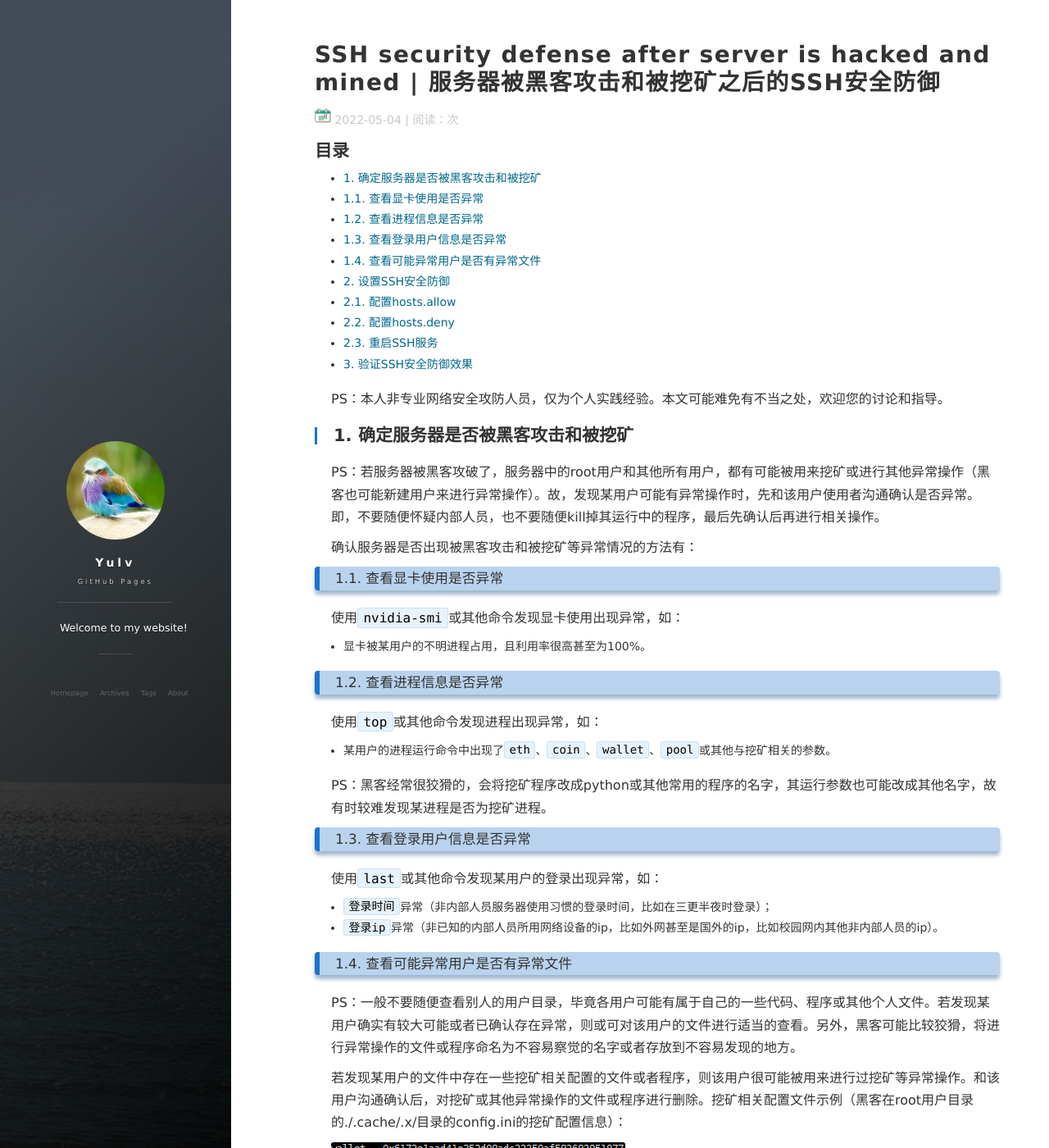
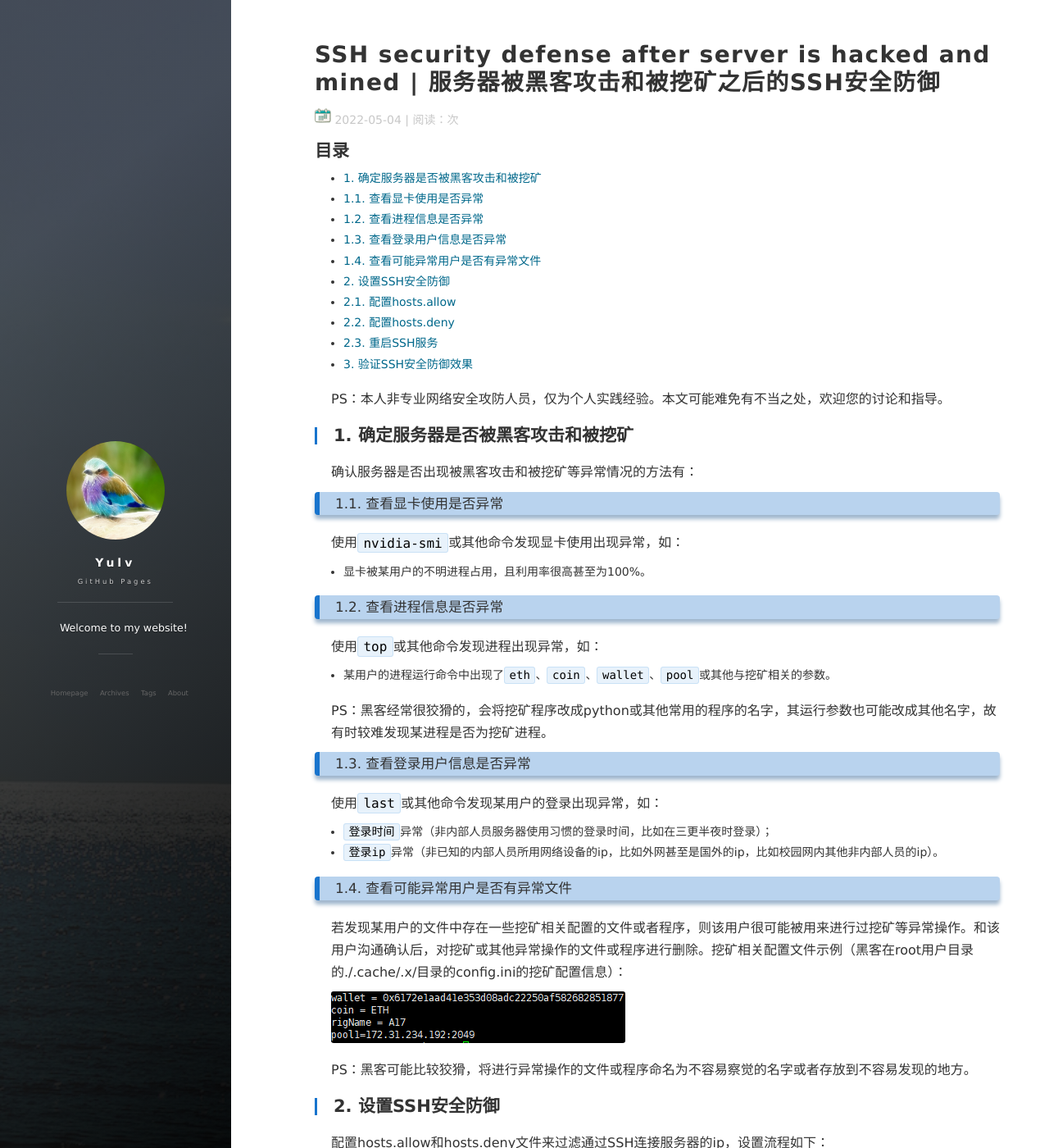
Before and after one commit to Yulv-git/Yulv-git.github.io, a Jekyll site: the page built from _posts/2022-05-04-Server-SSH-Security-Defense.md, in a window 1280 px wide and 1400 px high. Shown: the whole window at 82% size. Built offline with Jekyll 4.4.1, drawn with Linux system fonts in a browser that asks for light colours; nearby versions of some CDN libraries; comment, search, counter and statistics services are not loaded; some of the changed text lies outside the part shown.

Commit message:
Update blog.

````diff
--- a/_posts/2022-05-04-Server-SSH-Security-Defense.md
+++ b/_posts/2022-05-04-Server-SSH-Security-Defense.md
@@ -7,8 +7,6 @@ tags: Server
 PS：本人非专业网络安全攻防人员，仅为个人实践经验。本文可能难免有不当之处，欢迎您的讨论和指导。
 
 ## 1. 确定服务器是否被黑客攻击和被挖矿
-
-PS：若服务器被黑客攻破了，服务器中的root用户和其他所有用户，都有可能被用来挖矿或进行其他异常操作（黑客也可能新建用户来进行异常操作）。故，发现某用户可能有异常操作时，先和该用户使用者沟通确认是否异常。即，不要随便怀疑内部人员，也不要随便kill掉其运行中的程序，最后先确认后再进行相关操作。
 
 确认服务器是否出现被黑客攻击和被挖矿等异常情况的方法有：
 
@@ -35,11 +33,11 @@ PS：黑客经常很狡猾的，会将挖矿程序改成python或其他常用的
 
 ### 1.4. 查看可能异常用户是否有异常文件
 
-PS：一般不要随便查看别人的用户目录，毕竟各用户可能有属于自己的一些代码、程序或其他个人文件。若发现某用户确实有较大可能或者已确认存在异常，则或可对该用户的文件进行适当的查看。另外，黑客可能比较狡猾，将进行异常操作的文件或程序命名为不容易察觉的名字或者存放到不容易发现的地方。
-
 若发现某用户的文件中存在一些挖矿相关配置的文件或者程序，则该用户很可能被用来进行过挖矿等异常操作。和该用户沟通确认后，对挖矿或其他异常操作的文件或程序进行删除。挖矿相关配置文件示例（黑客在root用户目录的./.cache/.x/目录的config.ini的挖矿配置信息）：
 
 ![ETH_show](/images/blog/ETH_show.png)
+
+PS：黑客可能比较狡猾，将进行异常操作的文件或程序命名为不容易察觉的名字或者存放到不容易发现的地方。
 
 ## 2. 设置SSH安全防御
 
@@ -88,4 +86,4 @@ sudo cat /var/log/auth.log | grep refused
 54555  Apr 28 08:07:17 amax sshd[852562]: refused connect from 172.31.111.189 (172.31.111.189)
 ```
 
-PS：若您在设置SSH安全防御之后，黑客没有再通过SSH攻击您的服务器，那可能没有被禁止访问的ip记录。此时，您可将您现有的其中一个ip不放到`/etc/hosts.allow`中，并拿其来连接您的服务器就会有其访问记录了。
+PS：若您在设置SSH安全防御之后，黑客没有再通过SSH攻击您的服务器，那可能没有被禁止访问的ip记录。此时，您可将您现有某个ip不放到`/etc/hosts.allow`中，并拿其来连接您的服务器就会有其访问记录了。
````
